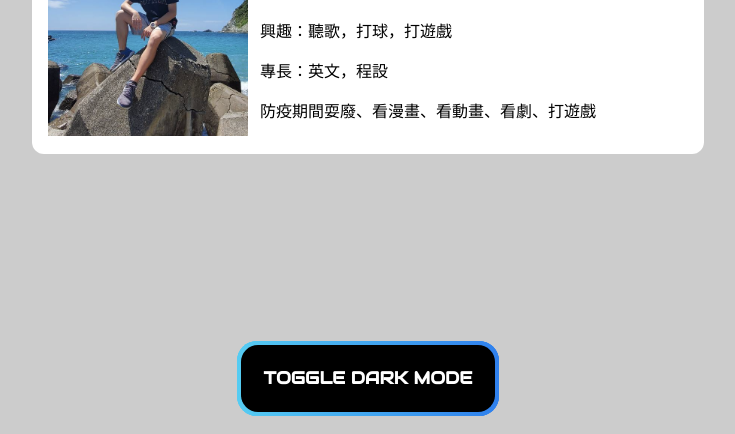
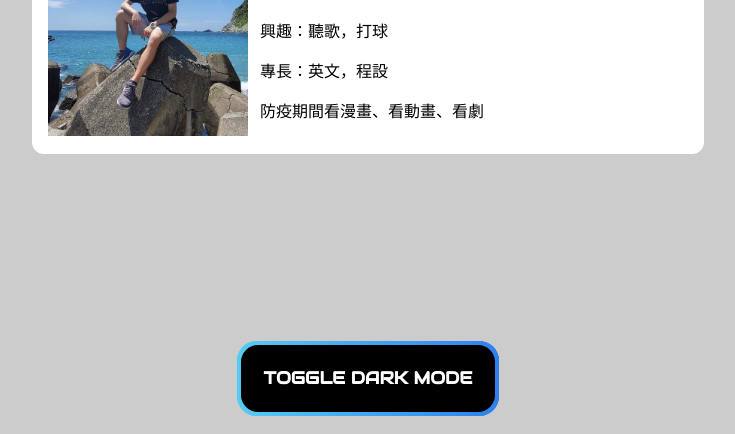
Before and after one commit to chennyday/IntroCard, a plain HTML site: page index.htm in a window 1280 px wide. Shown: the part 366-800 px from the top of the page, without its empty margins (272-1007 px from the left). Drawn offline with Linux system fonts and the light colour scheme.

Commit message:
Update index.htm

```diff
--- a/index.htm
+++ b/index.htm
@@ -21,7 +21,7 @@
             </span>
 
             <span class = "p1">
-                <p>興趣：聽歌，打球，打遊戲<br></p>
+                <p>興趣：聽歌，打球<br></p>
             </span>
 
             <span class = "p2">
@@ -29,7 +29,7 @@
             </span>
 
             <span class = "p3">
-                <p>防疫期間耍廢、看漫畫、看動畫、看劇、打遊戲</p>
+                <p>防疫期間看漫畫、看動畫、看劇</p>
             </span>
 
             <span class = "gradient"></span>
```
